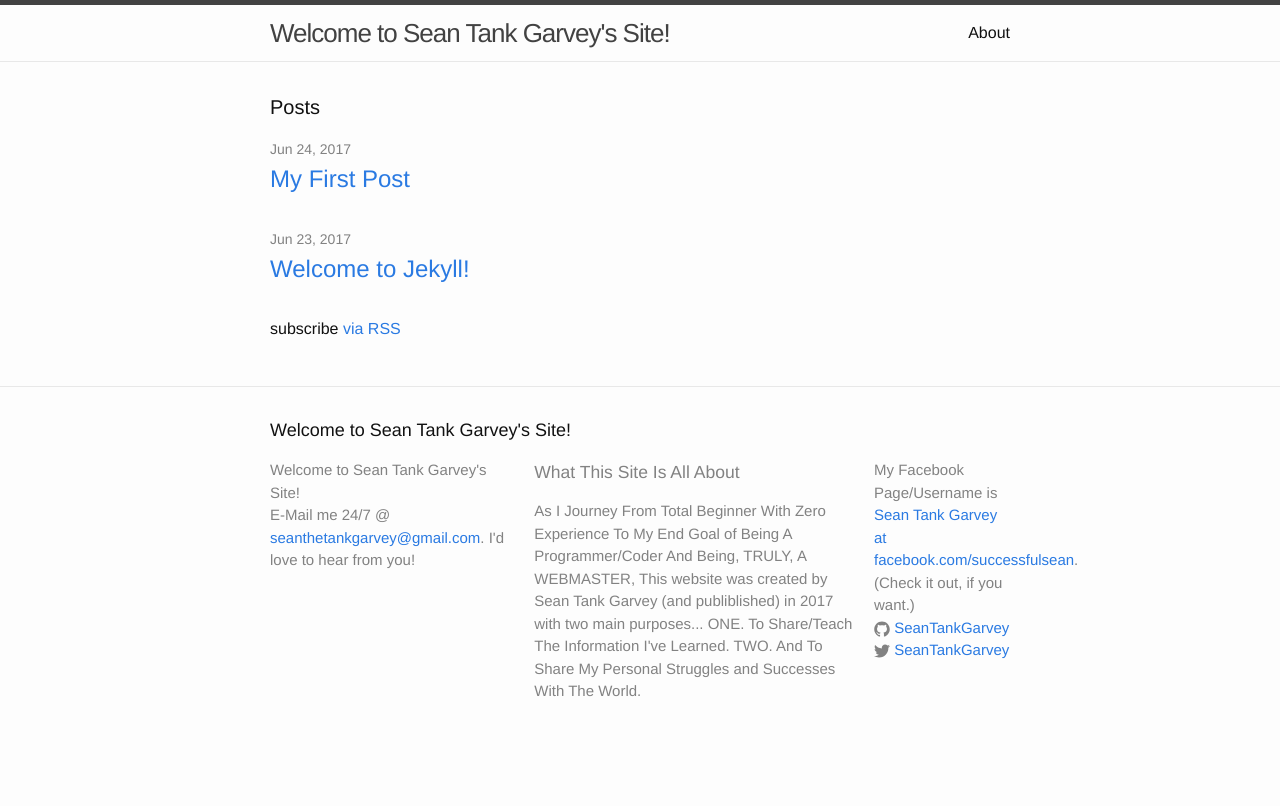
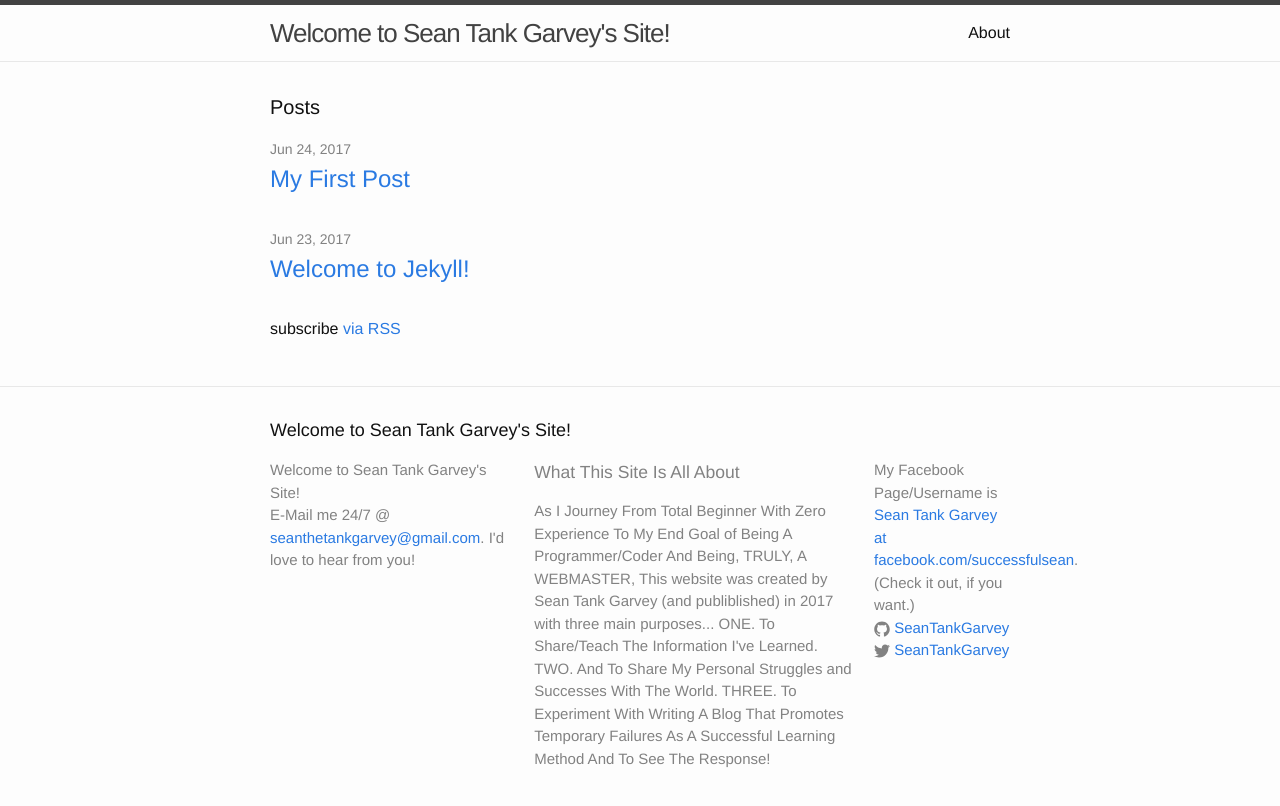
Before and after one commit to SeanTankGarvey/SeanTankGarvey.github.io, a Jekyll site: the page built from index.html, in a window 1280 px wide. Shown: the top 806 px of the page. Built offline with Jekyll 4.4.1, drawn with Linux system fonts in a browser that asks for light colours.

Commit message:
Update _config.yml

```diff
--- a/_config.yml
+++ b/_config.yml
@@ -10,9 +10,9 @@ title: Welcome to Sean Tank Garvey's Site!
 email: seanthetankgarvey@gmail.com
 description: > # this means to ignore newlines until "baseurl:"
   As I Journey From Total Beginner With Zero Experience To My End Goal of Being A Programmer/Coder And Being, TRULY, A WEBMASTER,
-  This website was created by Sean Tank Garvey (and publiblished) in 2017 with two main purposes...
+  This website was created by Sean Tank Garvey (and publiblished) in 2017 with three main purposes...
   ONE. To Share/Teach The Information I've Learned.  TWO. And To Share My Personal Struggles and Successes With The World.
-#3. To Experiment With Writing A Blog That Promotes Temporary Failures As A Successful Learning Method And To See The Response!
+  THREE. To Experiment With Writing A Blog That Promotes Temporary Failures As A Successful Learning Method And To See The Response!
 #  The Plan: Learn How To- Create Sites in HTML, Test Webpages(.html files) Within Browsers for Errors, Design What I Want Pages To Look Like,
 #  Style Sites in CSS to Match My/Others' Design Wants, Code in HTML5 (tags) instead of standard HTML, Program Webpages in JavaScript,
 #  Make Responsive Websites (Designs) Using BootStrap, Perfect Website SEO (Search Engine Optimization) = ultimately, MASTER WEBSITE DEVELOPMENT.
```
